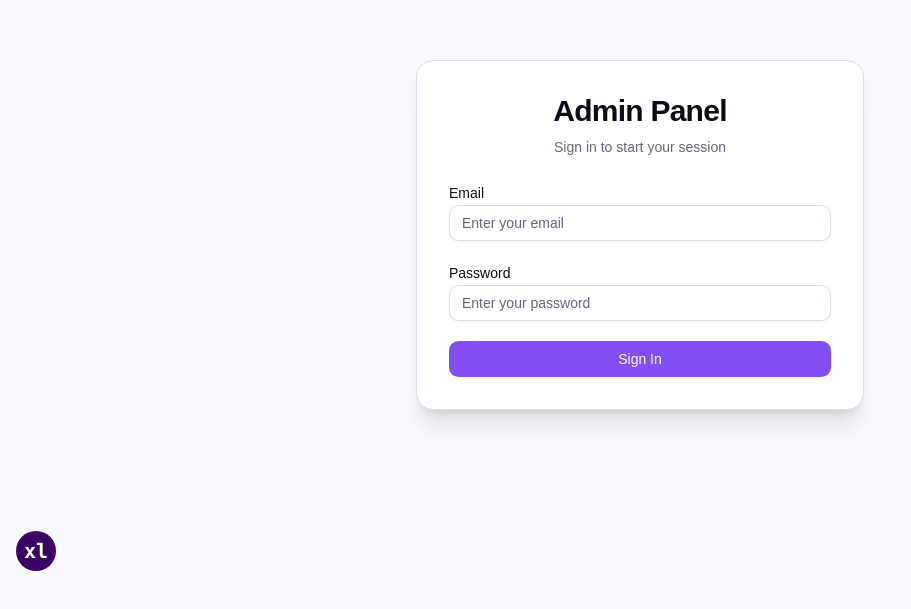
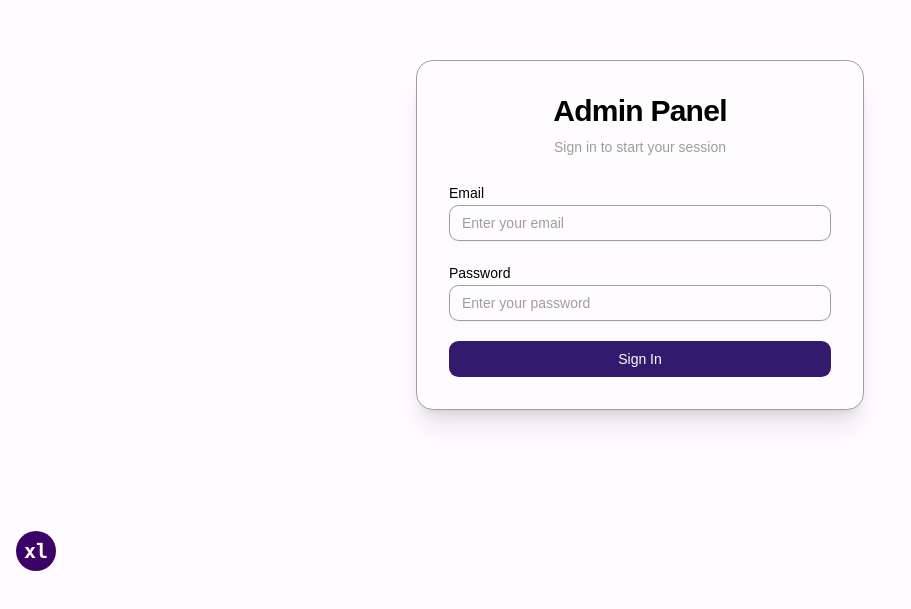
Before and after one commit to ma3llim/ecommerce-frontend, a React (Vite) app: page /admin/login in a window 1280 px wide. Shown: the part 165-774 px from the top of the page, without its empty margins (0-911 px from the left). Built offline with nearby package versions, Linux system fonts and the light colour scheme; no server answers.

Commit message:
feat: update color variables in CSS for improved theming and accessibility

```diff
--- a/src/index.css
+++ b/src/index.css
@@ -50,90 +50,98 @@
 }
 
 :root {
-    --background: oklch(0.985 0.006 285);
-    --foreground: oklch(0.16 0.025 285);
-    --card: oklch(1 0 0);
-    --card-foreground: oklch(0.16 0.025 285);
-    --popover: oklch(1 0 0);
-    --popover-foreground: oklch(0.16 0.025 285);
-    --primary: oklch(0.58 0.235 292);
-    --primary-foreground: oklch(0.99 0.005 285);
-    --secondary: oklch(0.955 0.018 285);
-    --secondary-foreground: oklch(0.22 0.035 285);
-    --muted: oklch(0.955 0.012 285);
-    --muted-foreground: oklch(0.52 0.035 285);
-    --accent: oklch(0.93 0.055 292);
-    --accent-foreground: oklch(0.38 0.16 292);
-    --destructive: oklch(0.59 0.235 25);
-    --border: oklch(0.9 0.018 285);
-    --input: oklch(0.9 0.018 285);
-    --ring: oklch(0.58 0.235 292);
-    --chart-1: oklch(0.58 0.235 292);
-    --chart-2: oklch(0.68 0.19 165);
-    --chart-3: oklch(0.76 0.17 85);
-    --chart-4: oklch(0.64 0.22 330);
-    --chart-5: oklch(0.62 0.21 35);
+    --background: #fefcff;
+    --foreground: #010101;
+    --card: #fefcff;
+    --card-foreground: #010101;
+    --popover: #fefcff;
+    --popover-foreground: #010101;
+    --primary: #321b6c;
+    --primary-foreground: #fefcff;
+    --secondary: #5d20d3;
+    --secondary-foreground: #fefcff;
+    --muted: #fefcff;
+    --muted-foreground: #9e9e9e;
+    --accent: #c9a2ff;
+    --accent-foreground: #321b6c;
+    --destructive: #c82a33;
+    --destructive-foreground: #fefcff;
+    --warning: #f59f01;
+    --warning-foreground: #010101;
+    --info: #71e1e1;
+    --info-foreground: #010101;
+    --border: #9e9e9e;
+    --input: #9e9e9e;
+    --ring: #321b6c;
+    --chart-1: #321b6c;
+    --chart-2: #5d20d3;
+    --chart-3: #71e1e1;
+    --chart-4: #f59f01;
+    --chart-5: #377a94;
     --radius: 0.75rem;
-    --sidebar: oklch(0.975 0.01 285);
-    --sidebar-foreground: oklch(0.16 0.025 285);
-    --sidebar-primary: oklch(0.58 0.235 292);
-    --sidebar-primary-foreground: oklch(0.99 0.005 285);
-    --sidebar-accent: oklch(0.93 0.055 292);
-    --sidebar-accent-foreground: oklch(0.38 0.16 292);
-    --sidebar-border: oklch(0.9 0.018 285);
-    --sidebar-ring: oklch(0.58 0.235 292);
-
-    --admin-primary: #2563eb;
-    --admin-primary-foreground: #ffffff;
-    --admin-info: #06b6d4;
-    --admin-info-foreground: #ffffff;
-    --admin-accent: #7c3aed;
-    --admin-accent-foreground: #ffffff;
-    --admin-success: #16a34a;
-    --admin-success-foreground: #ffffff;
-    --admin-danger: #dc2626;
-    --admin-danger-foreground: #ffffff;
-    --admin-warning: #d97706;
-    --admin-warning-foreground: #ffffff;
-    --admin-teal: #0f766e;
-    --admin-teal-foreground: #ffffff;
-    --admin-pink: #db2777;
-    --admin-pink-foreground: #ffffff;
+    --sidebar: #fefcff;
+    --sidebar-foreground: #010101;
+    --sidebar-primary: #321b6c;
+    --sidebar-primary-foreground: #fefcff;
+    --sidebar-accent: #c9a2ff;
+    --sidebar-accent-foreground: #321b6c;
+    --sidebar-border: #9e9e9e;
+    --sidebar-ring: #321b6c;
+    --admin-primary: #321b6c;
+    --admin-primary-foreground: #fefcff;
+    --admin-info: #71e1e1;
+    --admin-info-foreground: #010101;
+    --admin-accent: #c9a2ff;
+    --admin-accent-foreground: #321b6c;
+    --admin-success: #377a94;
+    --admin-success-foreground: #fefcff;
+    --admin-danger: #c82a33;
+    --admin-danger-foreground: #fefcff;
+    --admin-warning: #f59f01;
+    --admin-warning-foreground: #010101;
+    --admin-teal: #71e1e1;
+    --admin-teal-foreground: #010101;
+    --admin-pink: #c9a2ff;
+    --admin-pink-foreground: #321b6c;
 }
 
 .dark {
-    --background: oklch(0.115 0.02 285);
-    --foreground: oklch(0.97 0.01 285);
-    --card: oklch(0.17 0.025 285);
-    --card-foreground: oklch(0.97 0.01 285);
-    --popover: oklch(0.17 0.025 285);
-    --popover-foreground: oklch(0.97 0.01 285);
-    --primary: oklch(0.72 0.205 292);
-    --primary-foreground: oklch(0.16 0.04 292);
-    --secondary: oklch(0.235 0.03 285);
-    --secondary-foreground: oklch(0.96 0.01 285);
-    --muted: oklch(0.235 0.025 285);
-    --muted-foreground: oklch(0.7 0.03 285);
-    --accent: oklch(0.29 0.075 292);
-    --accent-foreground: oklch(0.9 0.06 292);
-    --destructive: oklch(0.68 0.205 25);
-    --border: oklch(1 0 0 / 10%);
-    --input: oklch(1 0 0 / 14%);
-    --ring: oklch(0.72 0.205 292);
-    --chart-1: oklch(0.72 0.205 292);
-    --chart-2: oklch(0.72 0.19 165);
-    --chart-3: oklch(0.8 0.17 85);
-    --chart-4: oklch(0.72 0.21 330);
-    --chart-5: oklch(0.7 0.21 35);
-    --sidebar: oklch(0.145 0.025 285);
-    --sidebar-foreground: oklch(0.97 0.01 285);
-    --sidebar-primary: oklch(0.72 0.205 292);
-    --sidebar-primary-foreground: oklch(0.16 0.04 292);
-    --sidebar-accent: oklch(0.29 0.075 292);
-    --sidebar-accent-foreground: oklch(0.9 0.06 292);
-
-    --sidebar-border: oklch(1 0 0 / 10%);
-    --sidebar-ring: oklch(0.72 0.205 292);
+    --background: #010101;
+    --foreground: #fefcff;
+    --card: #321b6c;
+    --card-foreground: #fefcff;
+    --popover: #321b6c;
+    --popover-foreground: #fefcff;
+    --primary: #c9a2ff;
+    --primary-foreground: #010101;
+    --secondary: #5d20d3;
+    --secondary-foreground: #fefcff;
+    --muted: #321b6c;
+    --muted-foreground: #9e9e9e;
+    --accent: #5d20d3;
+    --accent-foreground: #fefcff;
+    --destructive: #c82a33;
+    --destructive-foreground: #fefcff;
+    --warning: #f59f01;
+    --warning-foreground: #010101;
+    --info: #71e1e1;
+    --info-foreground: #010101;
+    --border: #377a94;
+    --input: #377a94;
+    --ring: #c9a2ff;
+    --chart-1: #c9a2ff;
+    --chart-2: #5d20d3;
+    --chart-3: #71e1e1;
+    --chart-4: #f59f01;
+    --chart-5: #377a94;
+    --sidebar: #010101;
+    --sidebar-foreground: #fefcff;
+    --sidebar-primary: #c9a2ff;
+    --sidebar-primary-foreground: #010101;
+    --sidebar-accent: #5d20d3;
+    --sidebar-accent-foreground: #fefcff;
+    --sidebar-border: #377a94;
+    --sidebar-ring: #c9a2ff;
 }
 
 @layer base {
@@ -159,7 +167,6 @@
     }
 }
 
-/* Smooth theme transitions */
 * {
     transition:
         background-color 300ms ease,
```
